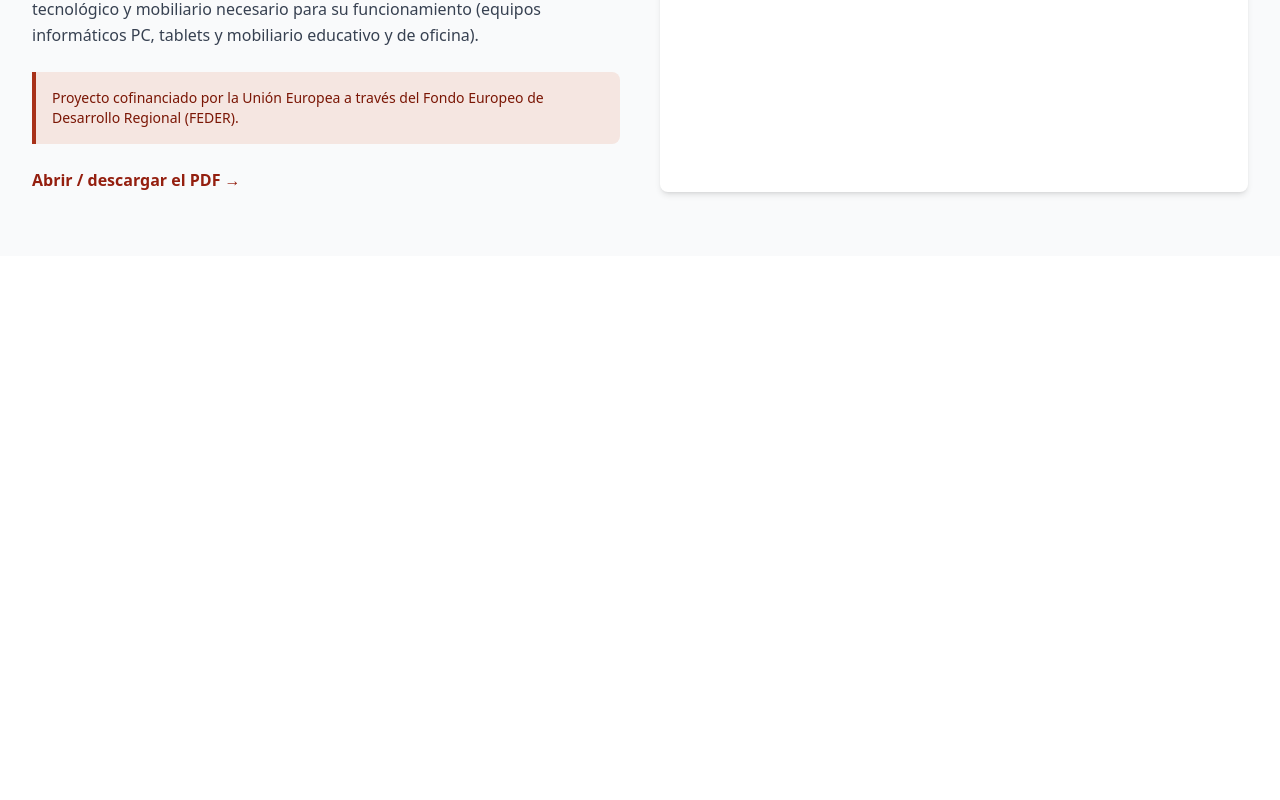
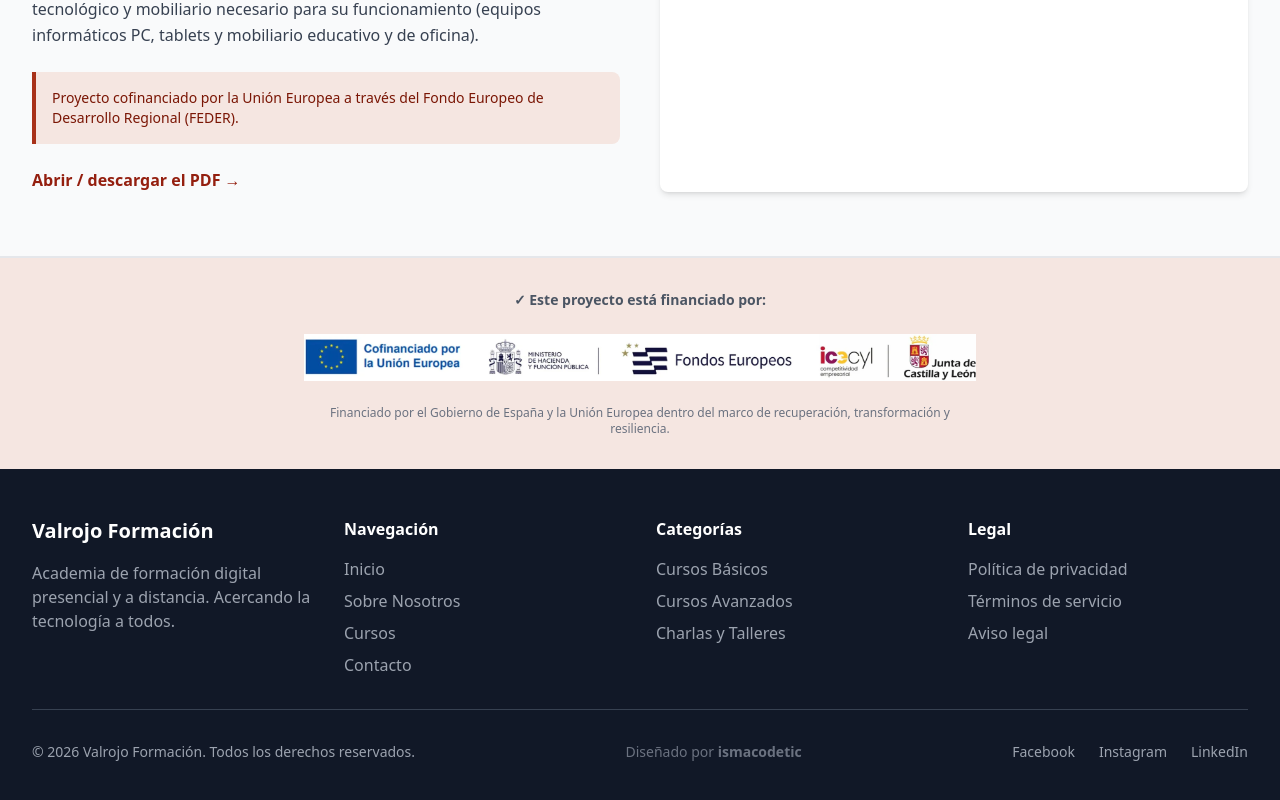
Before and after one commit to ismacodetic/valrojo-formacion, a Next.js app: page /ayudas in a window 1280 px wide. Shown: the part 600-1400 px from the top of the page. Before the commit the page ends 856 px from the top, so only its background shows below. Built offline with nearby package versions, Linux system fonts and the light colour scheme.

Commit message:
Add Footer

```diff
--- a/app/ayudas/page.tsx
+++ b/app/ayudas/page.tsx
@@ -1,6 +1,7 @@
 import type { Metadata } from 'next'
 import Link from 'next/link'
 import Image from 'next/image'
+import Footer from '@/components/Footer'
 import logoUe from '@/public/images/logo-ue.webp'
 
 const PDF_URL = '/docs/Creacion_Empresas_Academia_Formacion_Valrojo.pdf'
@@ -69,6 +70,7 @@ export default function Ayudas() {
           </div>
         </div>
       </div>
+      <Footer />
     </main>
   )
 }
--- a/components/Footer.tsx
+++ b/components/Footer.tsx
@@ -15,18 +15,18 @@ export default function Footer() {
             <div>
               <h4 className="font-semibold mb-4">Navegación</h4>
               <ul className="space-y-2 text-gray-400">
-                <li><a href="#inicio" className="hover:text-white transition">Inicio</a></li>
-                <li><a href="#sobre" className="hover:text-white transition">Sobre Nosotros</a></li>
-                <li><a href="#cursos" className="hover:text-white transition">Cursos</a></li>
-                <li><a href="#contacto" className="hover:text-white transition">Contacto</a></li>
+                <li><a href="/#inicio" className="hover:text-white transition">Inicio</a></li>
+                <li><a href="/#sobre" className="hover:text-white transition">Sobre Nosotros</a></li>
+                <li><a href="/#cursos" className="hover:text-white transition">Cursos</a></li>
+                <li><a href="/#contacto" className="hover:text-white transition">Contacto</a></li>
               </ul>
             </div>
             <div>
               <h4 className="font-semibold mb-4">Categorías</h4>
               <ul className="space-y-2 text-gray-400">
-                <li><a href="#cursos-basicos" className="hover:text-white transition">Cursos Básicos</a></li>
-                <li><a href="#cursos-avanzados" className="hover:text-white transition">Cursos Avanzados</a></li>
-                <li><a href="#charlas-talleres" className="hover:text-white transition">Charlas y Talleres</a></li>
+                <li><a href="/#cursos-basicos" className="hover:text-white transition">Cursos Básicos</a></li>
+                <li><a href="/#cursos-avanzados" className="hover:text-white transition">Cursos Avanzados</a></li>
+                <li><a href="/#charlas-talleres" className="hover:text-white transition">Charlas y Talleres</a></li>
               </ul>
             </div>
             <div>
--- a/components/Header.tsx
+++ b/components/Header.tsx
@@ -40,9 +40,7 @@ export default function Header() {
             <Link href="#contacto" className="text-gray-700 hover:text-primary-600 transition">Contacto</Link>
             <Link
               href="/ayudas/"
-              target="_blank"
-              rel="noopener noreferrer"
-              aria-label="Ayudas (se abre en una nueva ventana)"
+              aria-label="Ayudas"
               title="Ayudas"
               className="flex items-center gap-2 text-gray-700 hover:text-primary-600 transition"
             >
```
